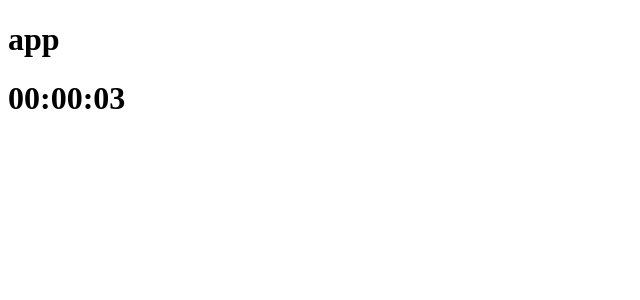
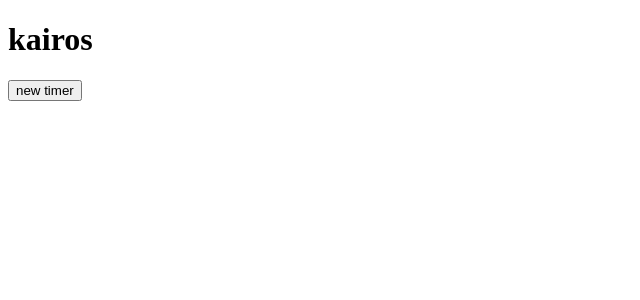
Before and after one commit to johnmckenna-snd/kairos-frontend, a React (Create React App) app: page / in a window 1280 px wide. Shown: the top 300 px of the page, without its empty margins (0-640 px from the left). Built offline with nearby package versions, Linux system fonts and the light colour scheme.

Commit message:
ok it works time for movie and pizza

```diff
--- a/src/components/app/App.js
+++ b/src/components/app/App.js
@@ -1,10 +1,21 @@
+import { useState } from 'react';
 import CountdownTimer from '../countdown-timer/CountdownTimer';
 
 const App = () => {
+	const [timers, setTimers] = useState([]);
+	const [timerkey, setTimerKey] = useState(1);
+
+	const addTimer = (time) => {
+		const newTimers = [...timers, <CountdownTimer timerKey={timerkey} />];
+		setTimerKey(timerkey + 1);
+		setTimers(newTimers);
+	};
+
 	return (
 		<div>
-			<h1>app</h1>
-			<CountdownTimer />
+			<h1>kairos</h1>
+			<button onClick={addTimer}>new timer</button>
+			{timers}
 		</div>
 	);
 };
--- a/src/components/countdown-timer/CountdownTimer.js
+++ b/src/components/countdown-timer/CountdownTimer.js
@@ -1,16 +1,24 @@
 import Countdown from 'react-countdown';
 
-const CountdownTimer = () => {
-	const renderer = ({ hours, minutes, seconds, completed }) => {
-		if (completed) return <h1>yay</h1>;
-		return <h1>{hours < 10 ? `0${hours}` : hours}:{minutes < 10 ? `0${minutes}` : minutes}:{seconds < 10 ? `0${seconds}` : seconds}</h1>;
+const CountdownTimer = ({timerKey}) => {
+	const renderer = ({ hours, minutes, seconds, completed, api }) => {
+		if (completed) return <h1 key={timerKey}>{timerKey}</h1>;
+		return (
+			<div>
+				<h1 key={timerKey}>{hours < 10 ? `0${hours}` : hours}:{minutes < 10 ? `0${minutes}` : minutes}:{seconds < 10 ? `0${seconds}` : seconds}</h1>
+				<span>
+					<button onClick={api.start}>start</button>
+					<button onClick={api.pause}>pause</button>
+				</span>
+			</div>
+		);
 	};
 	return (
 		<Countdown
 			date={Date.now() + 10000}
 			renderer={renderer}
 			/>
-	)
+	);
 };
 
 export default CountdownTimer;
```
